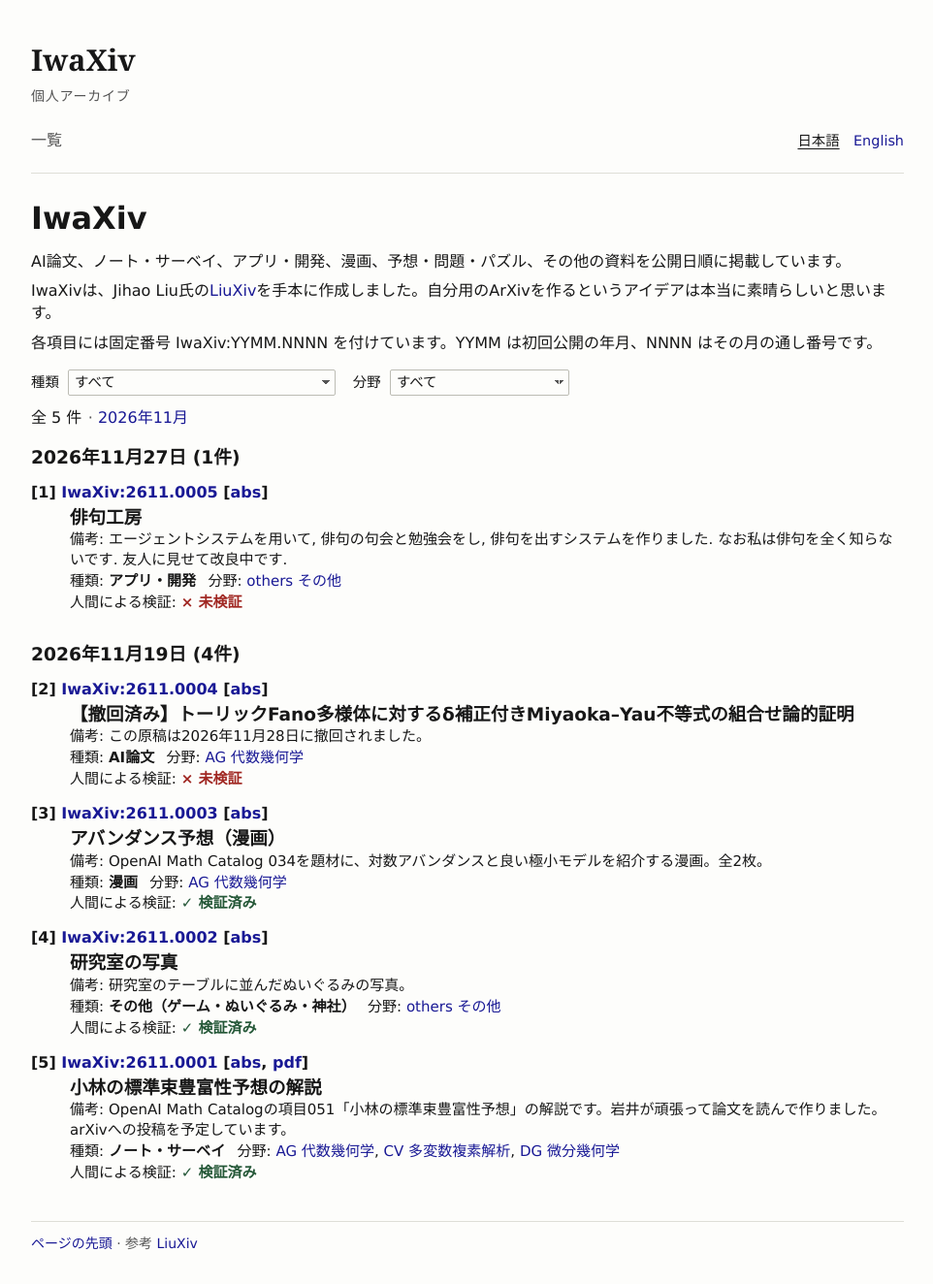
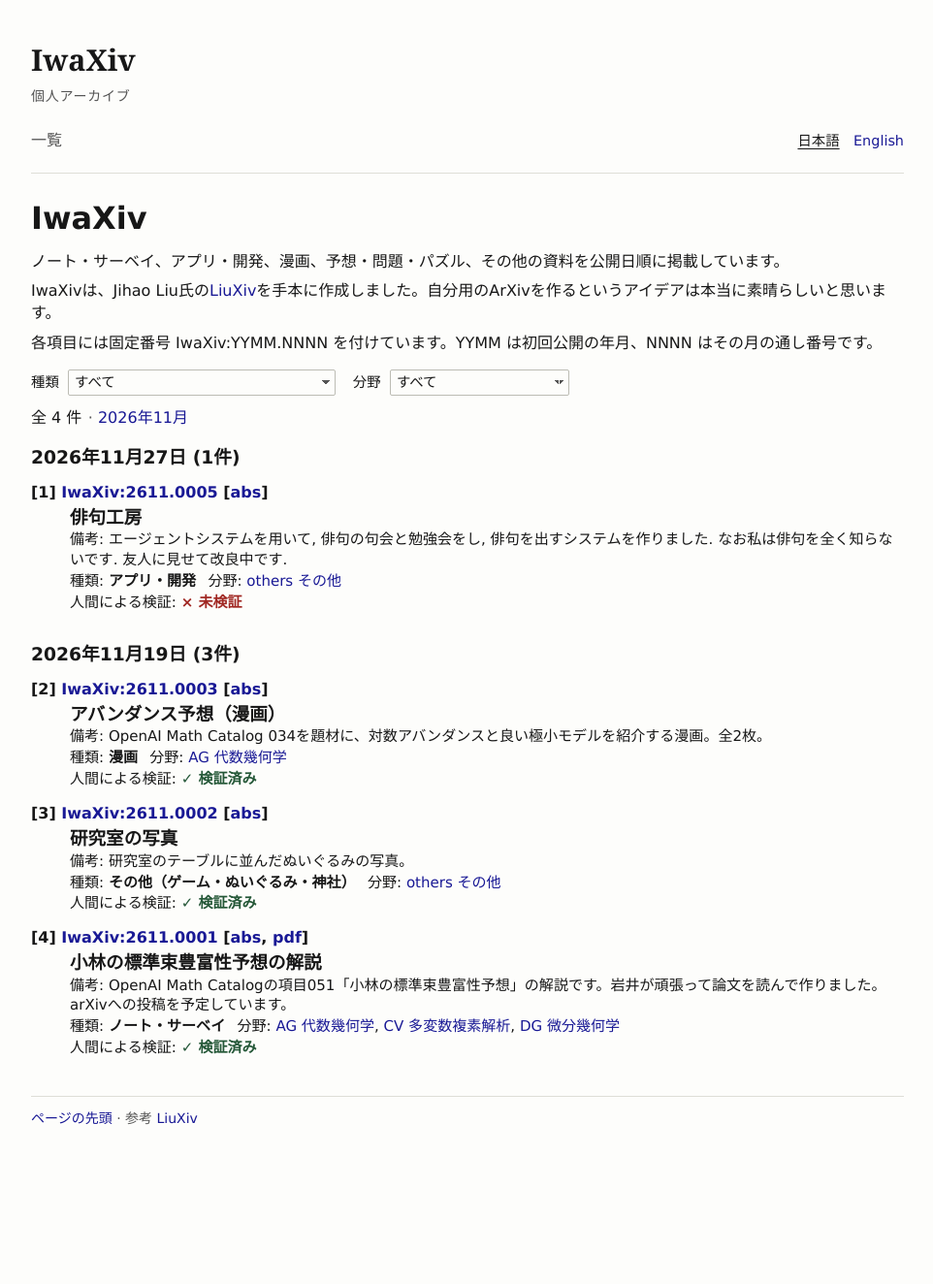
Before and after one commit to masataka123/IwaXiv, a Jekyll site: the page built from index.html, in a window 1280 px wide. Shown: the whole page at 97% size, without its empty margins (158-1120 px from the left). Built offline with Jekyll 4.4.1, drawn with Linux system fonts in a browser that asks for light colours; after the commit the page ends 1196 px from its top, so only the background shows below that.

Commit message:
Remove the withdrawn manuscript and AI paper category

```diff
--- a/_data/locales.yml
+++ b/_data/locales.yml
@@ -4,7 +4,7 @@ ja:
   switch_language: 表示言語
   skip: 本文へ移動
   personal_archive: 個人アーカイブ
-  description: AI論文、ノート・サーベイ、アプリ・開発、漫画、予想・問題・パズル、その他の資料を公開日順に掲載しています。
+  description: ノート・サーベイ、アプリ・開発、漫画、予想・問題・パズル、その他の資料を公開日順に掲載しています。
   inspiration: IwaXivは、Jihao Liu氏の[LiuXiv](https://jihaoliu.org/liuxiv.html)を手本に作成しました。自分用のArXivを作るというアイデアは本当に素晴らしいと思います。
   identifier_note: 各項目には固定番号 IwaXiv:YYMM.NNNN を付けています。YYMM は初回公開の年月、NNNN はその月の通し番号です。
   archive_title: 一覧
@@ -40,7 +40,7 @@ en:
   switch_language: Language
   skip: Skip to content
   personal_archive: Personal archive
-  description: AI papers, notes and surveys, apps and development, comics, conjectures, problems, puzzles, and other works, listed by date of publication.
+  description: Notes and surveys, apps and development, comics, conjectures, problems, puzzles, and other works, listed by date of publication.
   inspiration: IwaXiv was modeled on Jihao Liu’s [LiuXiv](https://jihaoliu.org/liuxiv.html). I think creating your own arXiv is a brilliant idea.
   identifier_note: "Each entry has a permanent identifier IwaXiv:YYMM.NNNN. YYMM is the year and month of first publication, and NNNN is the serial number within that month."
   archive_title: Archive
--- a/_data/taxonomy.yml
+++ b/_data/taxonomy.yml
@@ -1,7 +1,4 @@
 types:
-  paper:
-    ja: AI論文
-    en: AI paper
   notes:
     ja: ノート・サーベイ
     en: Notes and surveys
--- a/_data/works.yml
+++ b/_data/works.yml
@@ -56,18 +56,6 @@
         alt:
           en: Page 2. Eight panels use the analogy of simplifying shapes to introduce the minimal model program and good minimal models.
 
-- id: "2611.0004"
-  published_on: "2026-11-19"
-  type: paper
-  topics: [AG]
-  human_verified: false
-  ja:
-    title: "【撤回済み】トーリックFano多様体に対するδ補正付きMiyaoka–Yau不等式の組合せ論的証明"
-    summary: この原稿は2026年11月28日に撤回されました。
-  en:
-    title: "[Withdrawn] A Combinatorial Proof of the Delta-Corrected Miyaoka–Yau Inequality for Toric Fano Varieties"
-    summary: This manuscript was withdrawn on November 28, 2026.
-
 - id: "2611.0005"
   published_on: "2026-11-27"
   type: development
```
Also changed, not shown: README.md.
